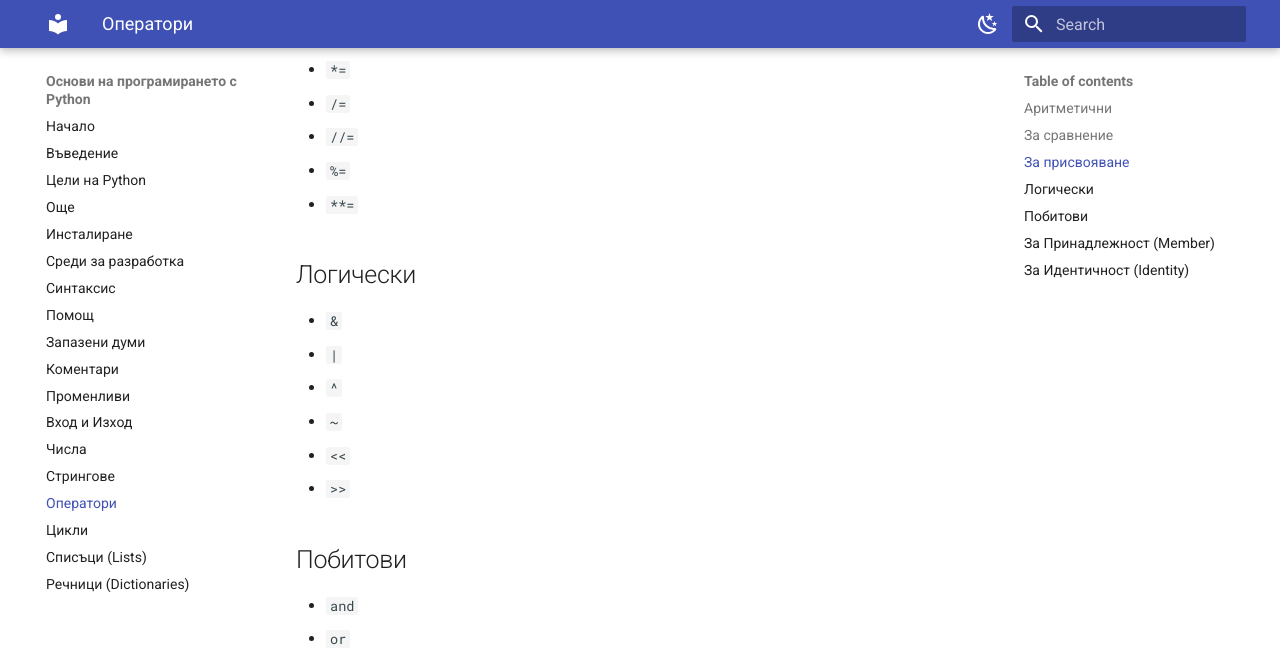
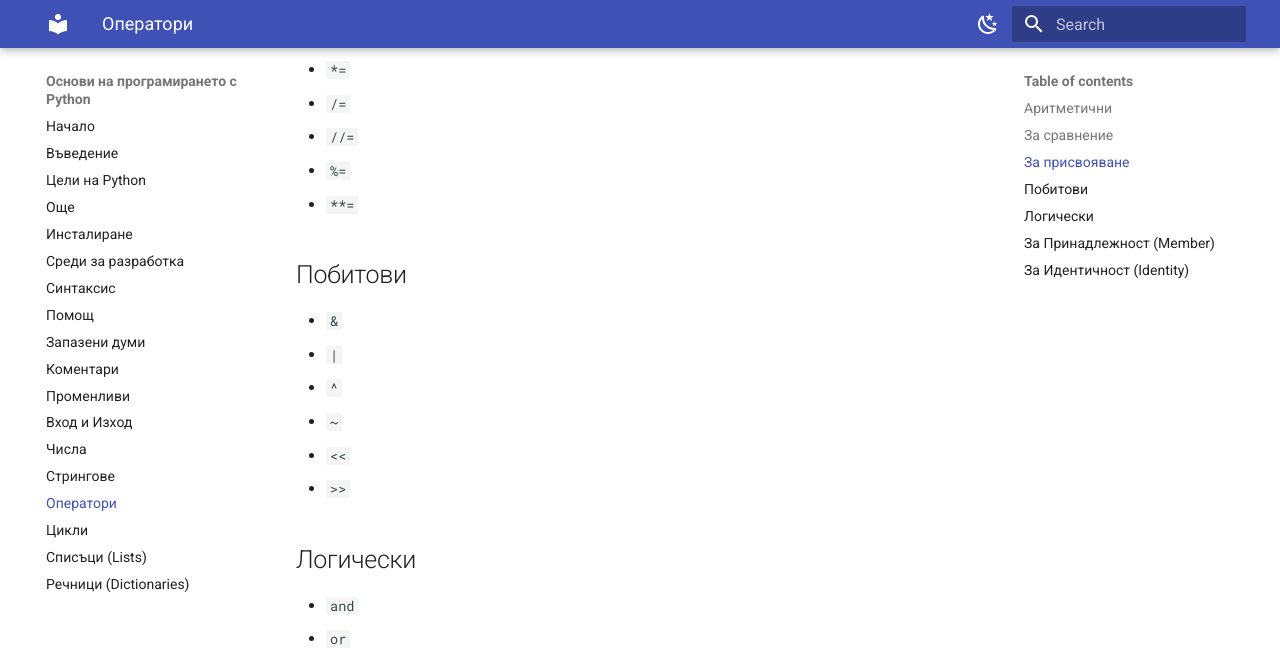
Before and after one commit to ivovivanov/ivovivanov.github.io, an MkDocs documentation site: the page built from docs/operators.md, in a window 1280 px wide and 900 px high, scrolled down 976 px. Shown: the top 658 px of the window. Built offline with MkDocs 1.6.1 and Material for MkDocs 9.7.7, drawn with Linux system fonts in a browser that asks for light colours; part of the change alters nothing that is shown.

```diff
--- a/docs/operators.md
+++ b/docs/operators.md
@@ -33,7 +33,7 @@ Python поддържа следните типове оператори:
 - `%=`
 - `**=`
 
-## Логически
+## Побитови
 
 - `&`
 - `|`
@@ -42,7 +42,7 @@ Python поддържа следните типове оператори:
 - `<<`
 - `>>`
 
-## Побитови
+## Логически
 
 - `and`
 - `or`
```
